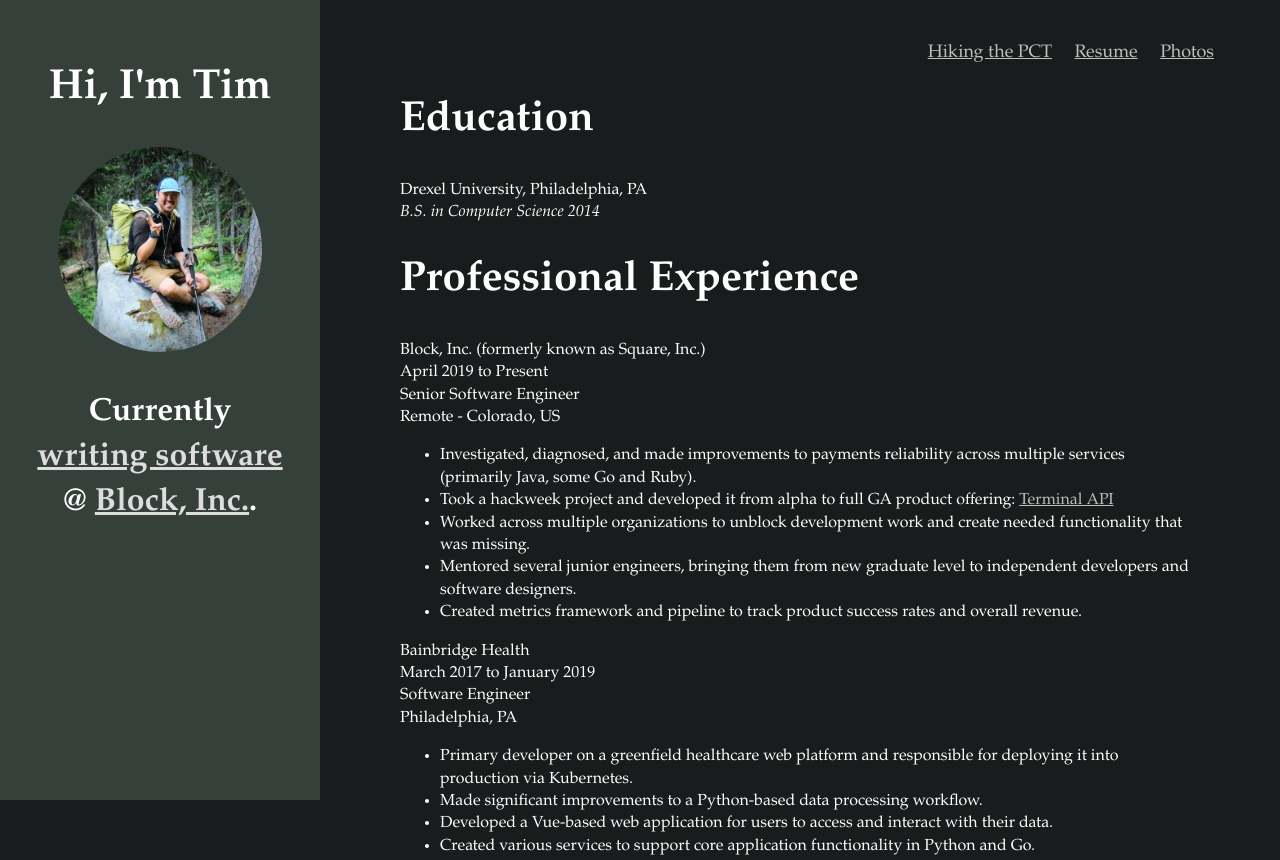
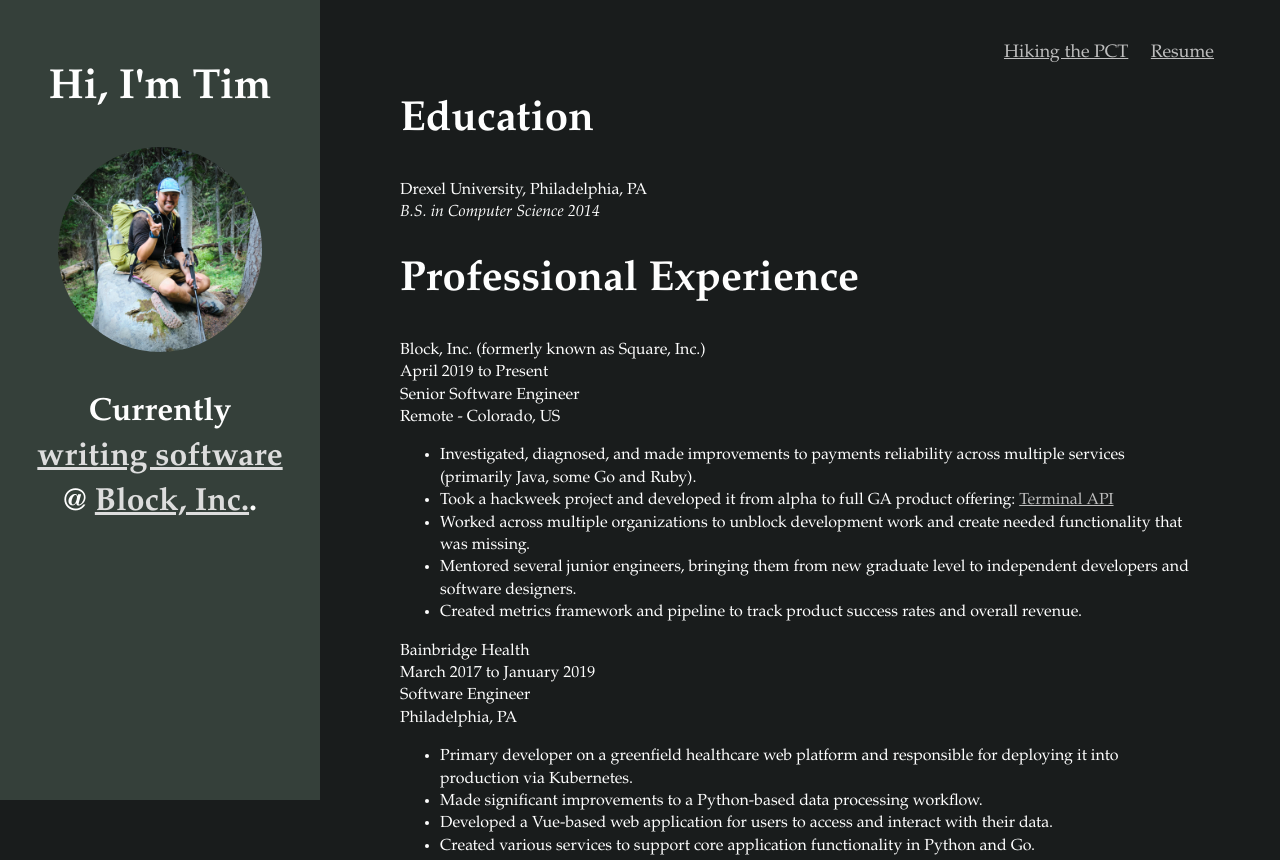
Before and after one commit to timothyhahn/timothyhahn.com, a website: page pages/index.html in a window 1280 px wide. Shown: the top 860 px of the page. Drawn offline with Linux system fonts and the light colour scheme.

Commit message:
Removing photos for now

```diff
--- a/pages/index.html
+++ b/pages/index.html
@@ -27,7 +27,6 @@
                 <div class="links">
                     <a href="https://www.yetanothertrailjournal.com/">Hiking the PCT</a>
                     <a href="/dependencies/resume.pdf">Resume</a>
-                    <a href="https://www.tmhhn.com/">Photos</a>
                 </div>
                 <div class="resume">
                     <h1>Education</h1>
```
